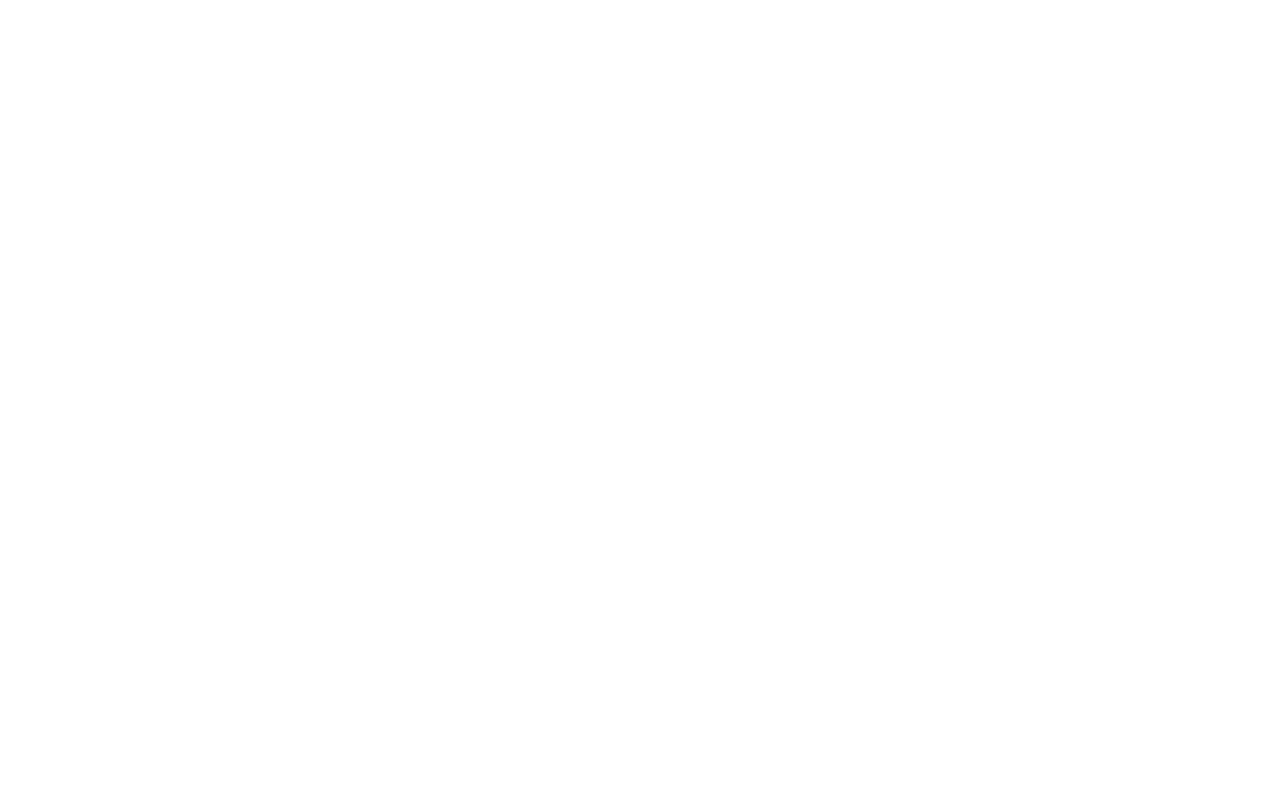
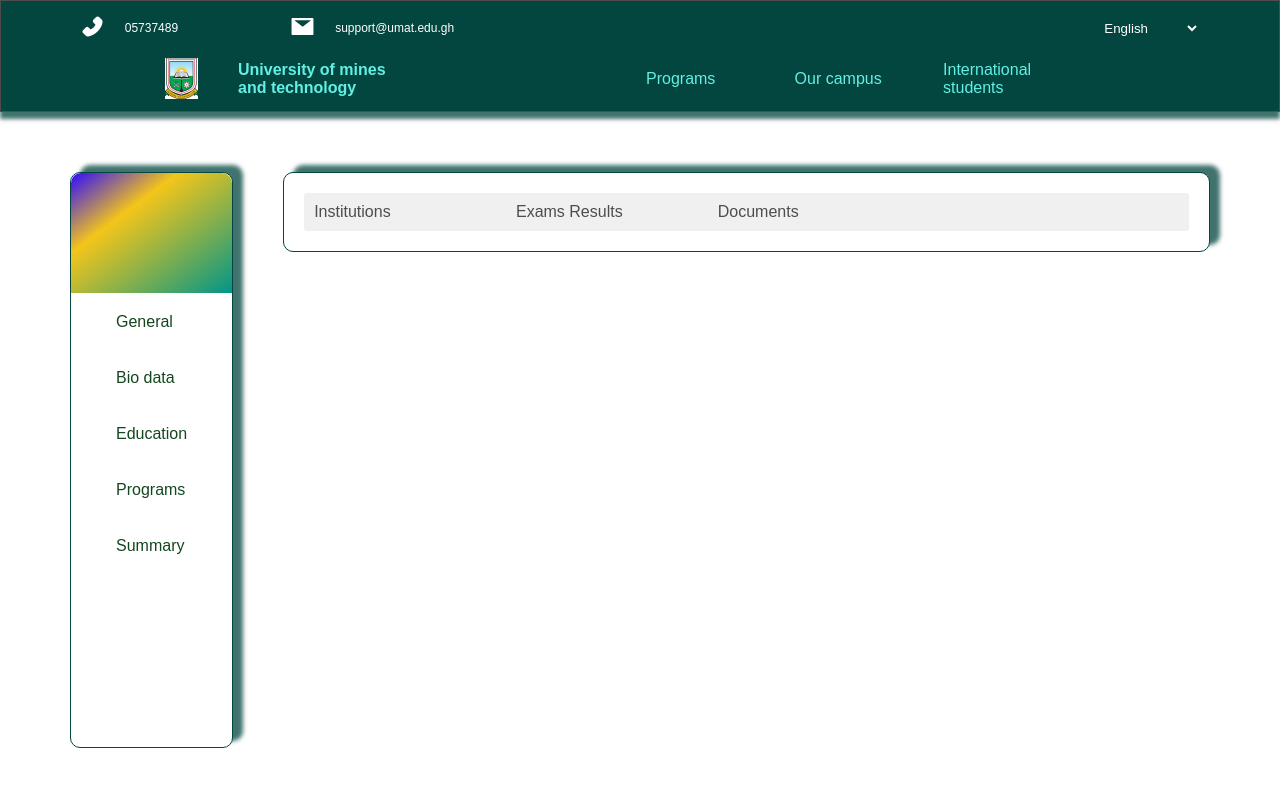
Before and after one commit to florence-manu/umat, a React (Create React App) app: page /student/education in a window 1280 px wide. Before the commit this address had no page. Shown: the top 786 px of the page. Built offline with nearby package versions, Linux system fonts and the light colour scheme.

Commit message:
created the education page

```diff
--- /dev/null
+++ b/src/components/studentApplication/education/index.tsx
@@ -0,0 +1,48 @@
+import React from "react";
+import { Link } from "react-router-dom";
+import { Outlet , useLocation} from "react-router-dom";
+import styled from "styled-components";
+
+export const Container = styled.div`
+display: flex;
+flex-direction: column;
+gap: 70px;
+width: 100%;
+
+.wrapper{
+width: 100%;
+padding: 10px;
+border-radius: 3px;
+background-color: #F0F0F0;
+}
+`
+export const NavbarContainer = styled.nav`
+width: 70%;
+display: flex;
+flex-direction: row;
+justify-content: flex-start;
+a{
+    text-decoration: none;
+    color: #4D4D4D;
+}
+`
+export function Education() {
+    const location = useLocation();
+    return (
+        <Container>
+            <div className="wrapper">
+                <NavbarContainer>
+                    <Link
+                        to={"/student/education/institutions"}
+                    >
+                       Institutions
+                    </Link>
+                <Link to={"/student/education/results"}>Exams Results</Link>
+                <Link to={"/student/education/documents"}>Documents</Link>
+            </NavbarContainer>
+            </div>
+       <Outlet/>
+        </Container>
+    )
+
+}
--- a/src/pages/student/index.tsx
+++ b/src/pages/student/index.tsx
@@ -76,8 +76,8 @@
           <Navbar>
             <NavLinks to="/student/general-info">General</NavLinks>
             <NavLinks to="/student/bio-info">Bio data</NavLinks>
-            <NavLinks to="">Education</NavLinks>
-            <NavLinks to="/link4">Programs</NavLinks>
+            <NavLinks to="/student/education">Education</NavLinks>
+            <NavLinks to="">Programs</NavLinks>
             <NavLinks to="/link5">Summary</NavLinks>
           </Navbar>
         </Sidebar>
--- a/src/router/Router.tsx
+++ b/src/router/Router.tsx
@@ -14,6 +14,7 @@
 import { FamilyDetails } from "../components/studentApplication/biodata/family";
 import { SpecialCondittions } from "../components/studentApplication/biodata/specialConditions";
 import { BioDocuments } from "../components/studentApplication/biodata/documents";
+import { Education } from "../components/studentApplication/education";
 
 
 export function Routing() {
@@ -38,6 +39,9 @@
               <Route path="special-conditions" element={<SpecialCondittions /> } />
               <Route path="documents" element={<BioDocuments /> } />
             </Route>
+            <Route path="education" element={<Education />}>
+
+            </Route>
             </Route>
         </Routes>
       </Router>
```
Also changed, not shown: src/components/studentApplication/education/institutions/index.tsx (added, +10 -0 lines).
